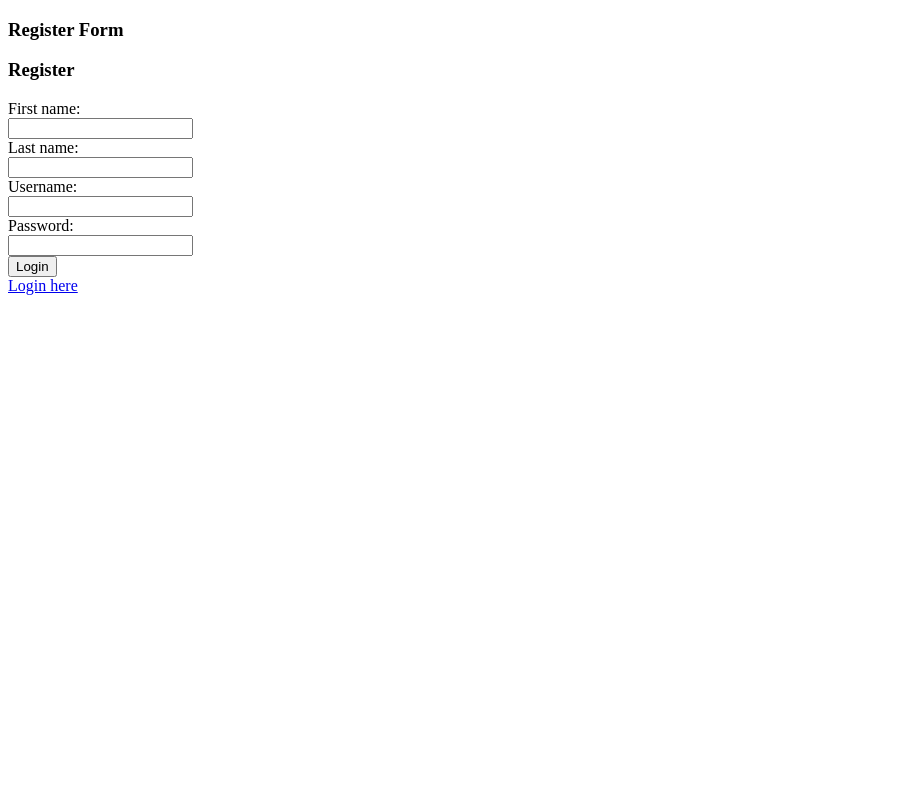
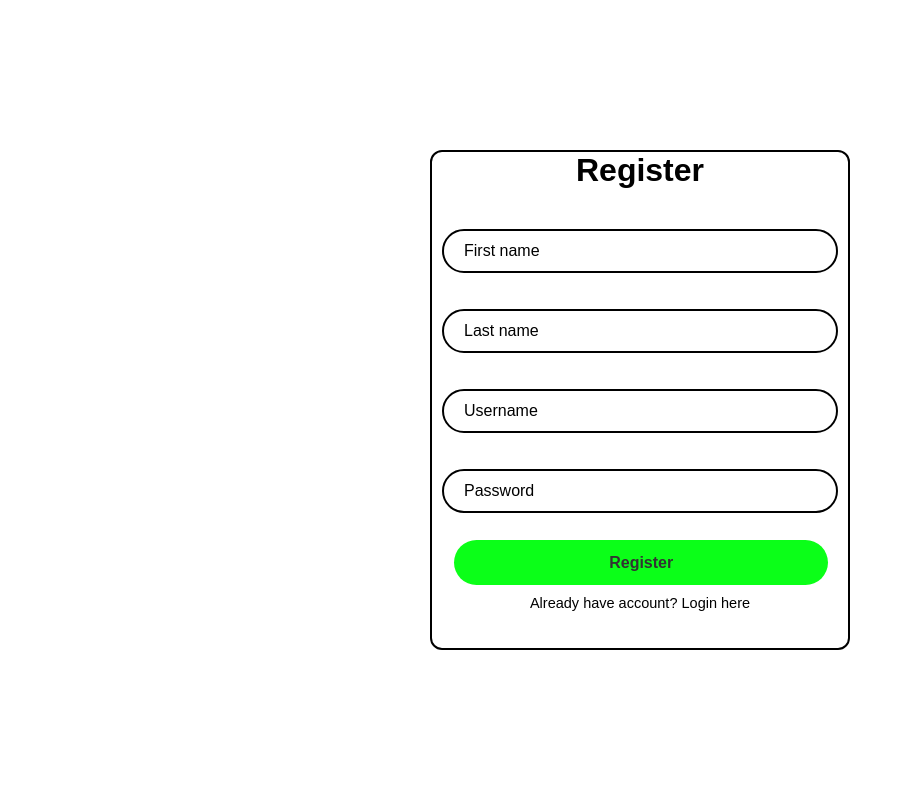
Before and after one commit to st4nTheMan/web-finals-project, a PHP site: the page made by index.php in a window 1280 px wide. Shown: the whole page, without its empty margins (0-905 px from the left). Run offline with PHP 8.4, Linux system fonts and the light colour scheme.

Commit message:
Applied css to register form

```diff
--- /dev/null
+++ b/css/register_style.css
@@ -0,0 +1,90 @@
+* {
+  margin: 0;
+  padding: 0;
+  box-sizing: border-box;
+  font-family: "Poppins", sans-serif;
+}
+
+body {
+  display: flex;
+  justify-content: center;
+  align-items: center;
+  min-height: 100vh;
+  background-color: #fff;
+}
+
+.container {
+  position: relative;
+  width: 420px;
+  height: 500px;
+}
+
+.register-form {
+  width: 100%;
+  height: 100%;
+  background-color: white;
+  border: 2px solid black;
+  border-radius: 12px;
+}
+
+.register-form h1 {
+  font: 35px;
+  text-align: center;
+  color: black;
+}
+
+.register-form .form-group {
+  position: relative;
+  width: 100%;
+  height: 50px;
+  margin: 30px 0;
+  padding: 10px 10px;
+}
+
+.form-group input {
+  width: 100%;
+  height: 50%;
+  background: transparent;
+  border: none;
+  outline: none;
+  border: 2px solid rgb(0, 0, 0);
+  border-radius: 40px;
+  color: black;
+  font-size: 1rem;
+  padding: 20px 45px 20px 20px;
+}
+
+.form-group input::placeholder {
+  color: black;
+}
+
+.btn {
+  width: 90%;
+  height: 45px;
+  margin-top: 1px;
+  margin-left: 22px;
+  background: rgb(11, 255, 24);
+  border: none;
+  outline: none;
+  border-radius: 40px;
+  cursor: pointer;
+  font-size: 1rem;
+  color: #333;
+  font-weight: 600;
+}
+
+.register-form #reg_link {
+  font-size: 14.5px;
+  text-align: center;
+  margin: 10px;
+}
+
+.register-form #reg_link p a {
+  color: black;
+  text-decoration: none;
+  margin-top: 1px;
+}
+
+.register-form #reg_link a:hover {
+  text-decoration: underline;
+}
--- a/view/login.php
+++ b/view/login.php
@@ -4,7 +4,7 @@
 <head>
     <meta charset="UTF-8">
     <meta name="viewport" content="width=device-width, initial-scale=1.0">
-    <title></title>
+    <title>Login</title>
     <link rel="stylesheet" href="css/login_style.css">
 </head>
 
--- a/view/register.php
+++ b/view/register.php
@@ -1,46 +1,39 @@
 <!DOCTYPE html>
 <html lang="en">
+
 <head>
-        <meta charset="UTF-8">
-        <meta name="viewport" content="width=device-width, initial-scale=1.0">
-        <title>Document</title>
+    <meta charset="UTF-8" />
+    <meta name="viewport" content="width=device-width, initial-scale=1.0" />
+    <title>Register</title>
+    <link rel="stylesheet" href="css/register_style.css" />
 </head>
+
 <body>
     <div id="register">
-            <h3>Register Form</h3>
         <div class="container">
-                <div id="login-row">
-                    <div id="login-column">
-                        <div class="login-form">
+            <div class="register-form">
                 <form action="" method="POST" class="form" id="login-form">
-                                <h3>Register</h3>
+                    <h1>Register</h1>
                     <div class="form-group">
-                                    <label for="firstName" class="txt-info">First name: </label><br>
-                                    <input type="text" name="firstName" id="firstName" class="form-control">
+                        <input type="text" name="firstName" id="firstName" placeholder="First name" required />
                     </div>
                     <div class="form-group">
-                                    <label for="lastName" class="txt-info">Last name: </label><br>
-                                    <input type="text" name="lastName" id="lastName" class="form-control">
+                        <input type="text" name="lastName" id="lastName" placeholder="Last name" required />
                     </div>
                     <div class="form-group">
-                                    <label for="username" class="txt-info">Username: </label><br>
-                                    <input type="text" name="username" id="username" class="form-control">
+                        <input type="text" name="username" id="username" placeholder="Username" required />
                     </div>
                     <div class="form-group">
-                                    <label for="password" class="txt-info">Password: </label><br>
-                                    <input type="password" name="password" id="password" class="form-control">
+                        <input type="password" name="password" id="password" placeholder="Password" required />
                     </div>
-                                <div class="form-group">
-                                    <input type="submit" name="RegisterSubmit" value="Login"/>
-                                </div>
+                    <button class="btn" type="submit" name="RegisterSubmit" value="Login">Register</button>
                     <div id="reg_link">
-                                    <a href="?login=true" class="text-info">Login here</a>
+                        <p>Already have account? <a href="?login=true" class="text-info">Login here</a> </p>
                     </div>
                 </form>
             </div>
         </div>
     </div>
-            </div>
-        </div>
 </body>
+
 </html>
```
Lines whose indentation alone changed are shown as unchanged.
